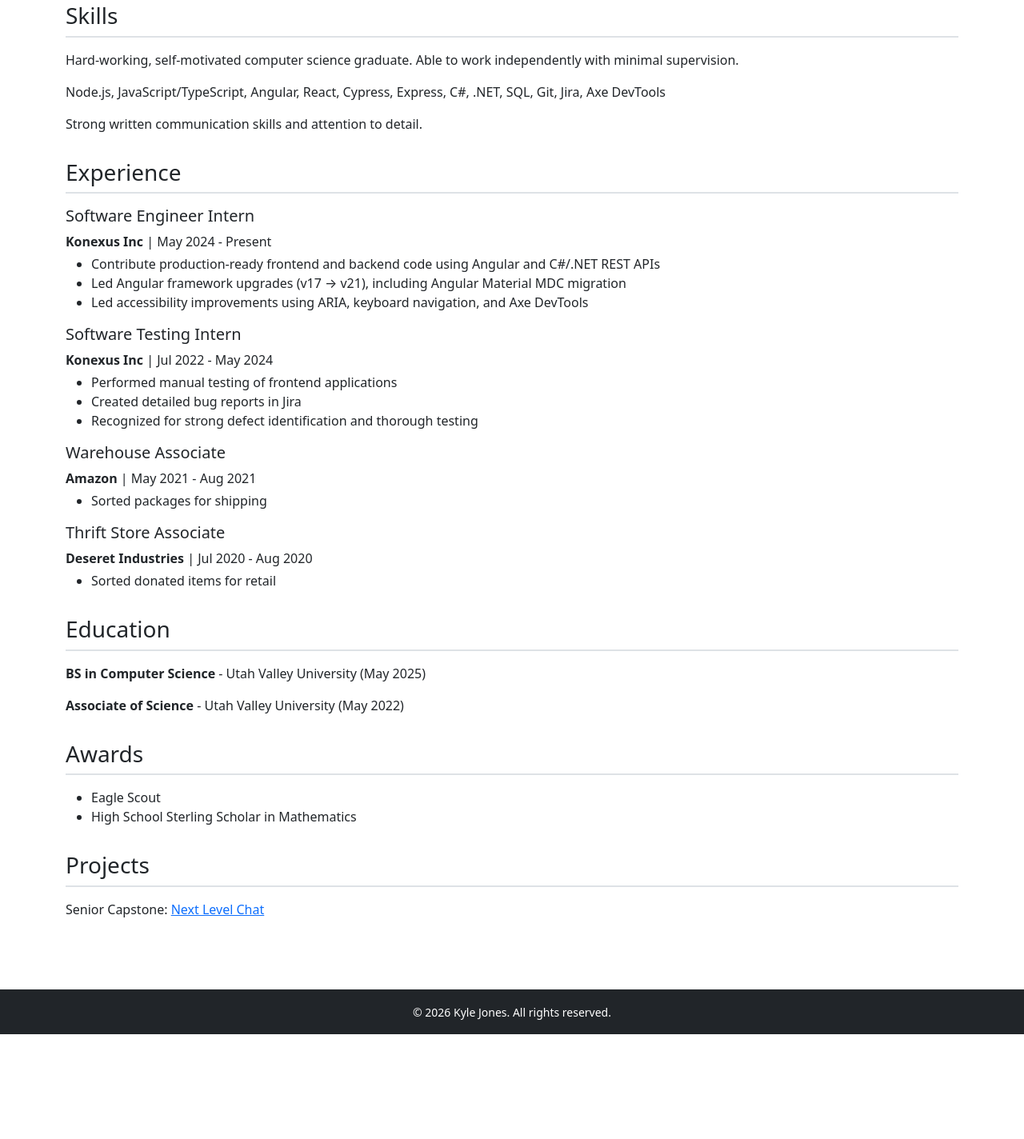
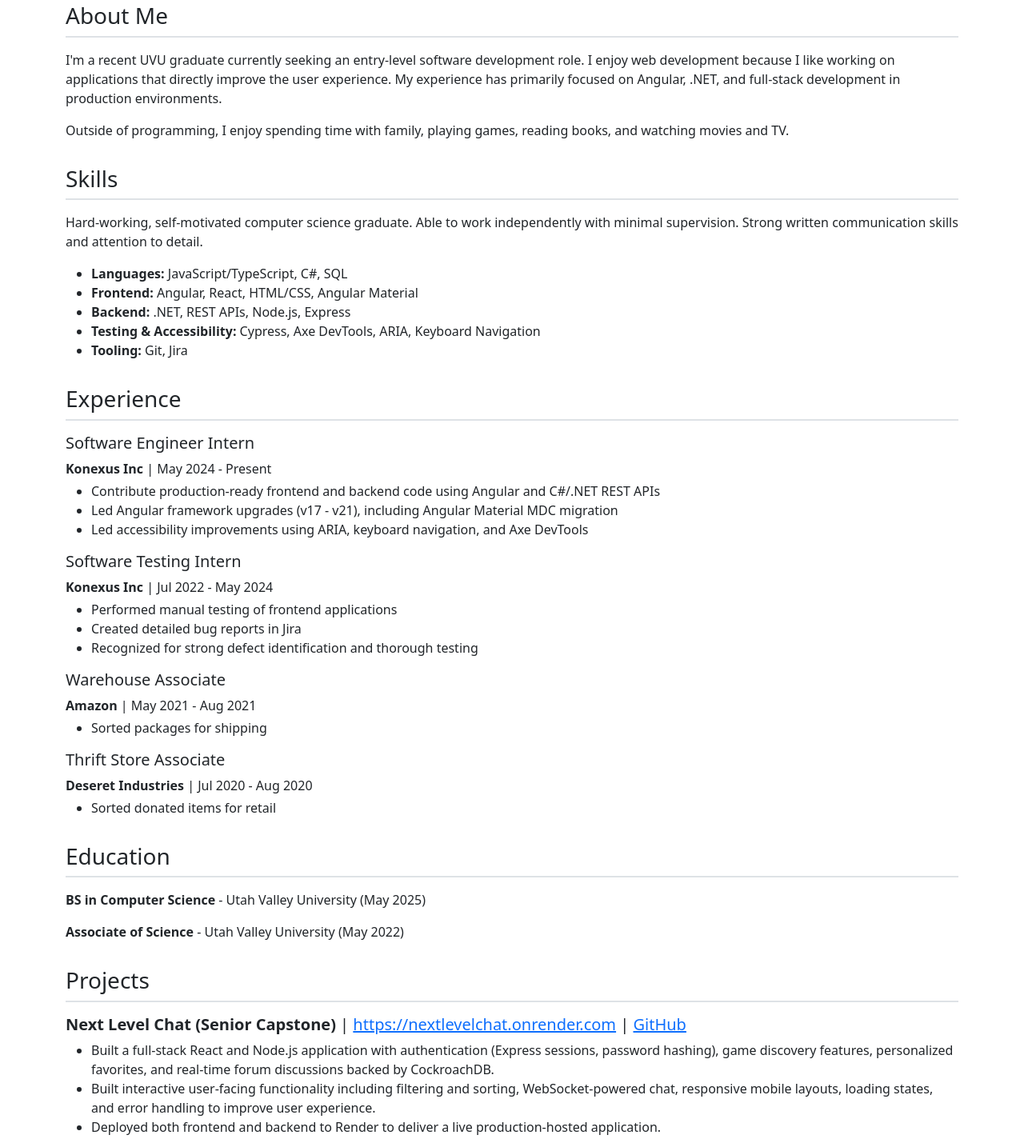
Before and after one commit to kylejonez636/kylej.dev, a plain HTML site: page index.html in a window 1280 px wide. Shown: the part 289-1713 px from the top of the page at 80% size. Before the commit the page ends 1582 px from the top, so only its background shows below. Drawn offline with nearby package versions, Linux system fonts and the light colour scheme.

Commit message:
- Added About Me section - Improved Projects section

```diff
--- a/index.html
+++ b/index.html
@@ -48,18 +48,32 @@
             </div>
         </div>
 
+        <!-- About Me -->
+        <section>
+            <h3 class="section-title">About Me</h3>
+            <p>
+                I'm a recent UVU graduate currently seeking an entry-level software development role.
+                I enjoy web development because I like working on applications that directly improve the user experience.
+                My experience has primarily focused on Angular, .NET, and full-stack development in production environments.
+            </p>
+            <p>
+                Outside of programming, I enjoy spending time with family, playing games, reading books, and watching movies and TV.
+            </p>
+        </section>
+
         <!-- Skills -->
         <section>
             <h3 class="section-title">Skills</h3>
             <p>
-                Hard-working, self-motivated computer science graduate. Able to work independently with minimal supervision.
+                Hard-working, self-motivated computer science graduate. Able to work independently with minimal supervision. Strong written communication skills and attention to detail.
             </p>
-            <p>
-                Node.js, JavaScript/TypeScript, Angular, React, Cypress, Express, C#, .NET, SQL, Git, Jira, Axe DevTools
-            </p>
-            <p>
-                Strong written communication skills and attention to detail.
-            </p>
+            <ul>
+                <li><b>Languages:</b> JavaScript/TypeScript, C#, SQL</li>
+                <li><b>Frontend:</b> Angular, React, HTML/CSS, Angular Material</li>
+                <li><b>Backend:</b> .NET, REST APIs, Node.js, Express</li>
+                <li><b>Testing & Accessibility:</b> Cypress, Axe DevTools, ARIA, Keyboard Navigation</li>
+                <li><b>Tooling:</b> Git, Jira</li>
+            </ul>
         </section>
 
         <!-- Experience -->
@@ -72,7 +86,7 @@
 
                 <ul>
                     <li>Contribute production-ready frontend and backend code using Angular and C#/.NET REST APIs</li>
-                    <li>Led Angular framework upgrades (v17 → v21), including Angular Material MDC migration</li>
+                    <li>Led Angular framework upgrades (v17 - v21), including Angular Material MDC migration</li>
                     <li>Led accessibility improvements using ARIA, keyboard navigation, and Axe DevTools</li>
                 </ul>
             </div>
@@ -114,6 +128,25 @@
             <p><strong>Associate of Science</strong> - Utah Valley University (May 2022)</p>
         </section>
 
+        <!-- Projects -->
+        <section>
+            <h3 class="section-title">Projects</h3>
+
+            <div class="mb-3">
+                <h5>
+                    <b>Next Level Chat (Senior Capstone)</b> |
+                    <a href="https://nextlevelchat.onrender.com" target="_blank">https://nextlevelchat.onrender.com</a> |
+                    <a href="https://github.com/kylejonez636/CS4900-Capstone" target="_blank">GitHub</a>
+                </h5>
+
+                <ul>
+                    <li>Built a full-stack React and Node.js application with authentication (Express sessions, password hashing), game discovery features, personalized favorites, and real-time forum discussions backed by CockroachDB.</li>
+                    <li>Built interactive user-facing functionality including filtering and sorting, WebSocket-powered chat, responsive mobile layouts, loading states, and error handling to improve user experience.</li>
+                    <li>Deployed both frontend and backend to Render to deliver a live production-hosted application.</li>
+                </ul>
+            </div>
+        </section>
+
         <!-- Awards -->
         <section>
             <h3 class="section-title">Awards</h3>
@@ -121,15 +154,6 @@
                 <li>Eagle Scout</li>
                 <li>High School Sterling Scholar in Mathematics</li>
             </ul>
-        </section>
-
-        <!-- Projects -->
-        <section>
-            <h3 class="section-title">Projects</h3>
-            <p>
-                Senior Capstone:
-                <a href="https://nextlevelchat.onrender.com" target="_blank">Next Level Chat</a>
-            </p>
         </section>
 
     </main>
```
